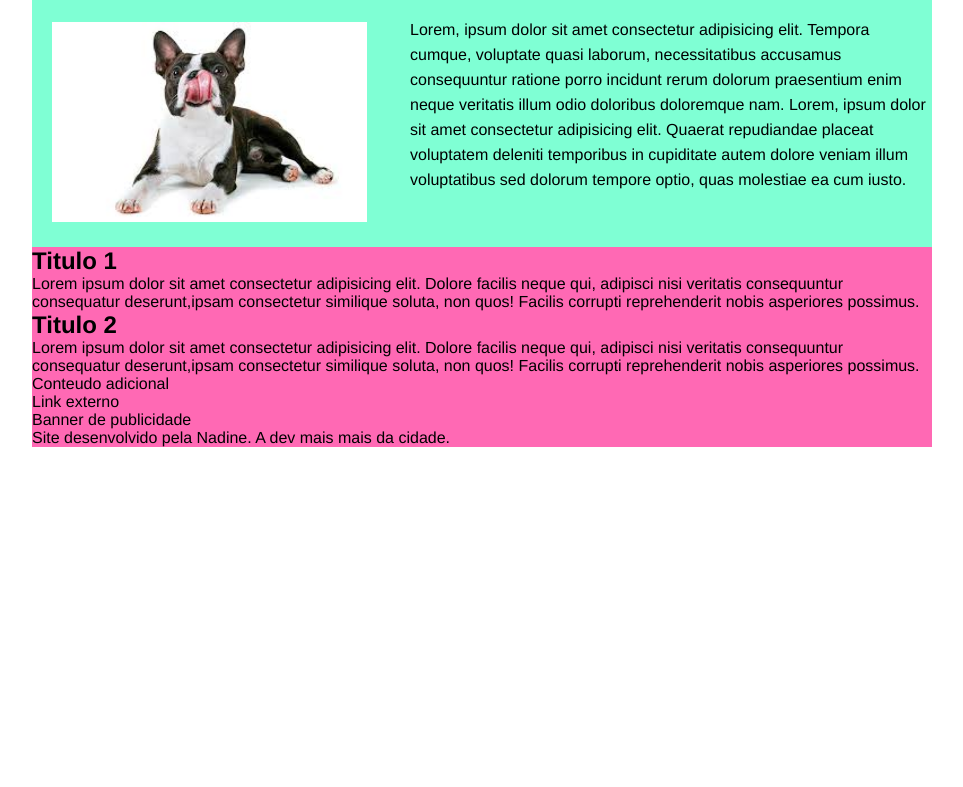
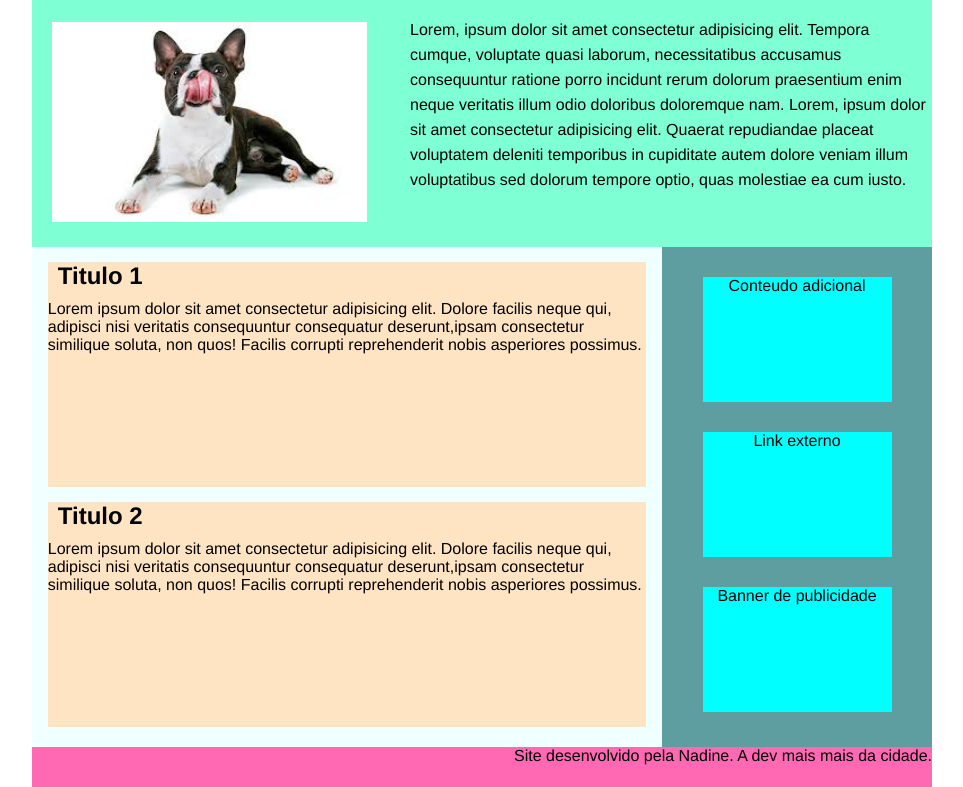
Before and after one commit to NadineLemosA/interfaces-web, a plain HTML site: page wireframe/index.html in a window 1280 px wide. Shown: the part 113-900 px from the top of the page, without its empty margins (158-1121 px from the left). Before the commit the page ends 800 px from the top, so only its background shows below. Drawn offline with Linux system fonts and the light colour scheme; files that its build step writes are made by us from their sources.

Commit message:
Adiciona estilização basica do site concluida

```diff
--- a/wireframe/css/estilo.css
+++ b/wireframe/estilo.css
@@ -98,3 +98,46 @@ nav ul li a:active{
     /* Define espaçamento entre linhas de texto. */
     line-height: 25px;
 }
+
+.meio{
+    height: 500px;
+    background-color:coral;
+}
+
+.noticias{
+    background-color: azure;
+    width: 70%;
+    height: 100%;
+    float: left;
+}
+
+.noticia{
+    background-color:bisque;
+    width: 95%;
+    margin: 15px auto;
+    height: 45%;
+}
+
+.noticia h2{
+    margin: 10px;
+}
+
+aside{
+    background-color: cadetblue;
+    width: 30%;
+    float:right;
+    height: 100%;
+}
+
+aside div{
+    width: 70%;
+    background-color: aqua;
+    margin: 30px auto;
+    text-align: center;
+    height: 25%;
+}
+
+footer{
+    text-align: right;
+    height: 40px;
+}
--- a/wireframe/index.html
+++ b/wireframe/index.html
@@ -50,10 +50,10 @@
         </p>
       </section>
       <!-- div agrupa por desing -->
-      <div id="meio">
+      <div class="meio">
         <!-- Segunda seção do site -->
-        <section id="noticias">
-          <article id="noticia1">
+        <section class="noticias">
+          <article class="noticia">
             <h2>Titulo 1</h2>
             <p>
               Lorem ipsum dolor sit amet consectetur adipisicing elit. Dolore
@@ -63,7 +63,7 @@
             </p>
           </article>
 
-          <article id="noticia2">
+          <article class="noticia">
             <h2>Titulo 2</h2>
             <p>
               Lorem ipsum dolor sit amet consectetur adipisicing elit. Dolore
@@ -73,6 +73,7 @@
             </p>
           </article>
         </section>
+
         <!-- Area de conteudo complementar, externo -->
         <aside>
           <div>Conteudo adicional</div>
@@ -80,6 +81,7 @@
           <div>Banner de publicidade</div>
         </aside>
       </div>
+
       <!-- Area do rodapé -->
       <footer>
         <p>Site desenvolvido pela Nadine. A dev mais mais da cidade.</p>
```
